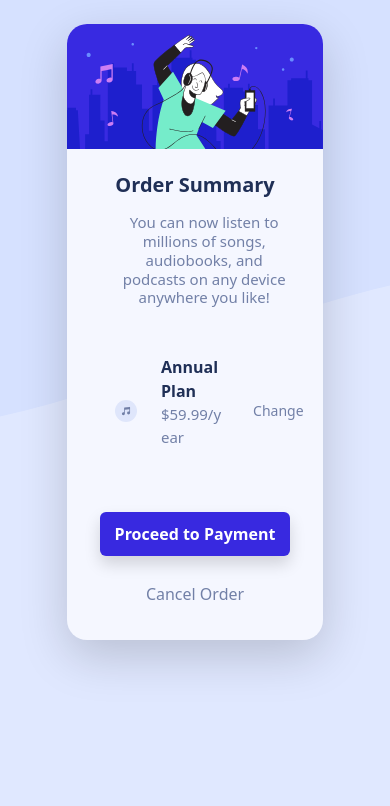
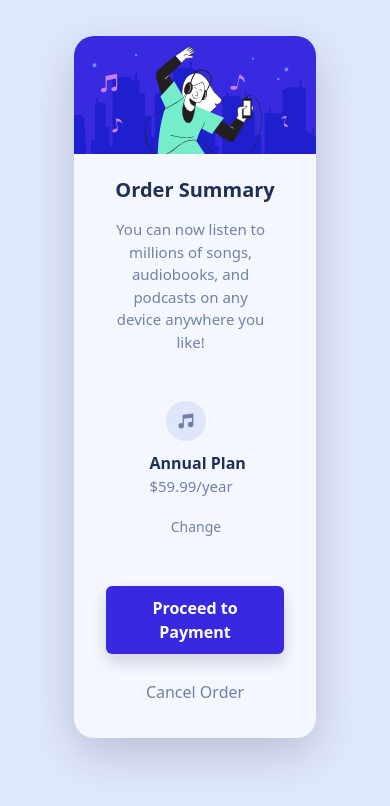
Before and after one commit to devsiders/Order-summary-card, a plain HTML site: page index.html in a window 390 px wide. Drawn offline with nearby package versions, Linux system fonts and the light colour scheme.

Commit message:
Nuevos cambios CSS

```diff
--- a/index.html
+++ b/index.html
@@ -15,22 +15,22 @@
 </head>
 <body>
 
-  <div class="container d-flex justify-content-center pt-4 pb-5 align-items-center min-height-100vh">
+  <div class="container d-flex justify-content-center pt-3 pb-5 align-items-center min-height-100vh">
     <div class="card shadow-lg rounded-lg">
       <img src="./images/illustration-hero.svg" class="card-img-top" alt="illustration-hero">
       <div class="card-body p-4">
         <h5 class="card-title text-center fw-bold">Order Summary</h5>
-        <p class="card-text text-center mt-3 lh-sm info-text">You can now listen to millions of songs, audiobooks, and podcasts on any
+        <p class="card-text text-center mt-3 info-text">You can now listen to millions of songs, audiobooks, and podcasts on any
           device anywhere you like!</p>
-          <div class="row d-flex align-items-center p-4 mt-4">
-            <div class="col-lg-3 col-3">
+          <div class="row d-flex align-items-center p-4 mt-4 info">
+            <div class="col-lg-3 col-3 info-icon">
               <img src="./images/icon-music.svg" alt="icon-music" class="img-fluid icon-music">
             </div>
             <div class="col-lg-5 col-6 text-star info-plan">
               <strong>Annual Plan</strong>
-              <p>$59.99/year</p>
+              <p id="price">$59.99/year</p>
             </div>
-            <div class="col-lg-4 col-3 text-end">
+            <div class="col-lg-4 col-3 text-end info-link">
               <a href="#" class="text-end text-decoration-none text-nowrap fw-normal">Change</a>
             </div>
           </div>
--- a/style.css
+++ b/style.css
@@ -91,8 +91,7 @@ a:hover{
     text-decoration: underline !important;
 }
 
-
-@media screen and (max-width: 375px) {
+@media (min-width: 320px) and (max-width: 461px) {
     body{
         background-image: none;
         background-color: var(--Desaturated-blue);
@@ -100,18 +99,48 @@ a:hover{
         overflow-y: auto;
     }
 
+
+    strong{
+        white-space: nowrap;
+    }
+
     .card{
         width: 95%;
     }
 
-    .icon-music{
-        margin-left: -20px;
+    .info-text{
+        margin-left: 15px;
     }
 
-    .info-plan{
-        margin-left: -20px;
+    .info{
+        justify-content: center;
+        align-items: center;
+        flex-direction: column;
     }
 
+    .info-icon{
+        margin-right: 40px;
+    }
+
+    .icon-music{
+        max-width: 40px !important;
+        width: 120px;
+        height: auto;
+        margin-bottom: 10px;
+    }
+
+    #price{
+        white-space: nowrap;
+    }
+
+    .info-plan, .info-link {
+        text-align: center;
+        margin: 0 0 0 -30px;
+    }
+
+    .info-link a {
+        margin: 0 auto;
+    }
 }
 
 @media screen and (max-width: 768px) {
```
